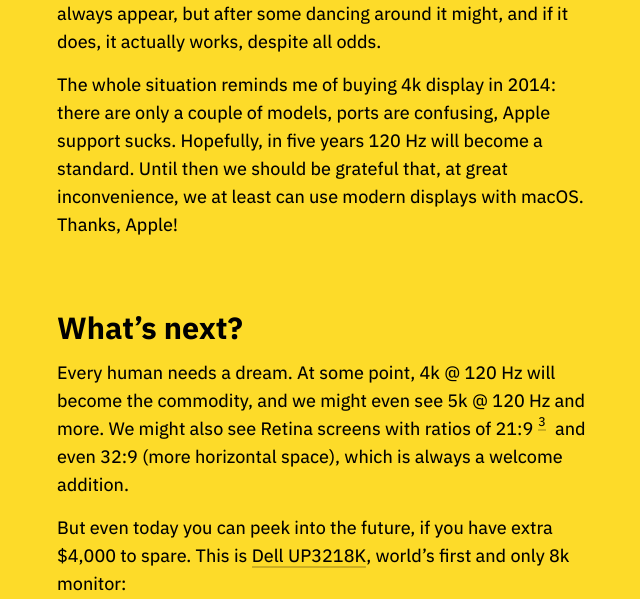
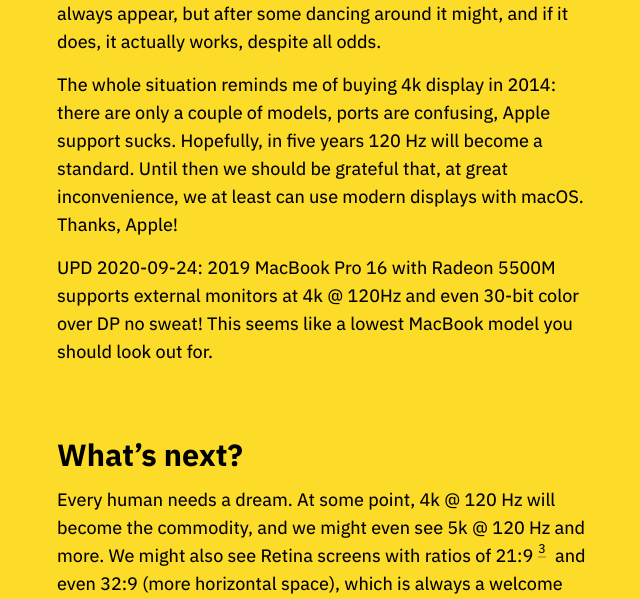
Before and after one commit to tonsky/tonsky.github.io, a Jekyll site: the page built from _posts/2020-06-17-monitors.md, in a window 1280 px wide and 900 px high, scrolled down 29883 px, cut to the strip 0-599 px from the top of the window. Shown: the whole strip, without its empty margins (312-952 px from the left). Built offline with Jekyll 4.4.1, drawn with Linux system fonts in a browser that asks for light colours.

Commit message:
Update about MBP 16"

```diff
--- a/_posts/2020-06-17-monitors.md
+++ b/_posts/2020-06-17-monitors.md
@@ -515,6 +515,8 @@ Why is it 119.88 Herz, not 120 Herz? No idea. It seems to work the same. Why can
 
 The whole situation reminds me of buying 4k display in 2014: there are only a couple of models, ports are confusing, Apple support sucks. Hopefully, in five years 120 Hz will become a standard. Until then we should be grateful that, at great inconvenience, we at least can use modern displays with macOS. Thanks, Apple!
 
+UPD 2020-09-24: 2019 MacBook Pro 16 with Radeon 5500M supports external monitors at 4k @ 120Hz and even 30-bit color over DP no sweat! This seems like a lowest MacBook model you should look out for.
+
 # What’s next?
 
 Every human needs a dream. At some point, 4k @ 120 Hz will become the commodity, and we might even see 5k @ 120 Hz and more. We might also see Retina screens with ratios of 21:9[^3] and even 32:9 (more horizontal space), which is always a welcome addition.
```
